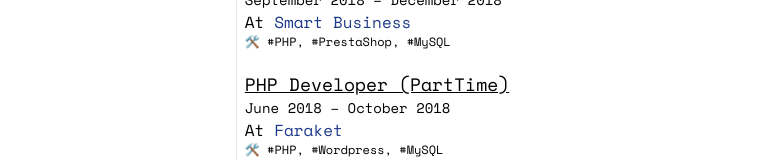
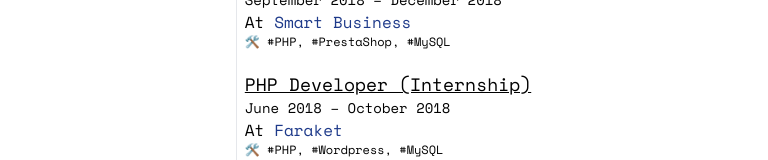
Before and after one commit to Nothehi/SeeWe, a Vue app: page / in a window 1280 px wide. Shown: the part 776-936 px from the top of the page, without its empty margins (96-864 px from the left). Built offline with nearby package versions, Linux system fonts and the light colour scheme.

Commit message:
Update my.ts

```diff
--- a/src/stores/my.ts
+++ b/src/stores/my.ts
@@ -60,7 +60,7 @@ export const useMy = defineStore('my', () => {
             skills: ['PHP', 'PrestaShop', 'MySQL']
         },
         {
-            title: 'PHP Developer (PartTime)',
+            title: 'PHP Developer (Internship)',
             from: 'June 2018',
             to: 'October 2018',
             company: 'Faraket',
```
